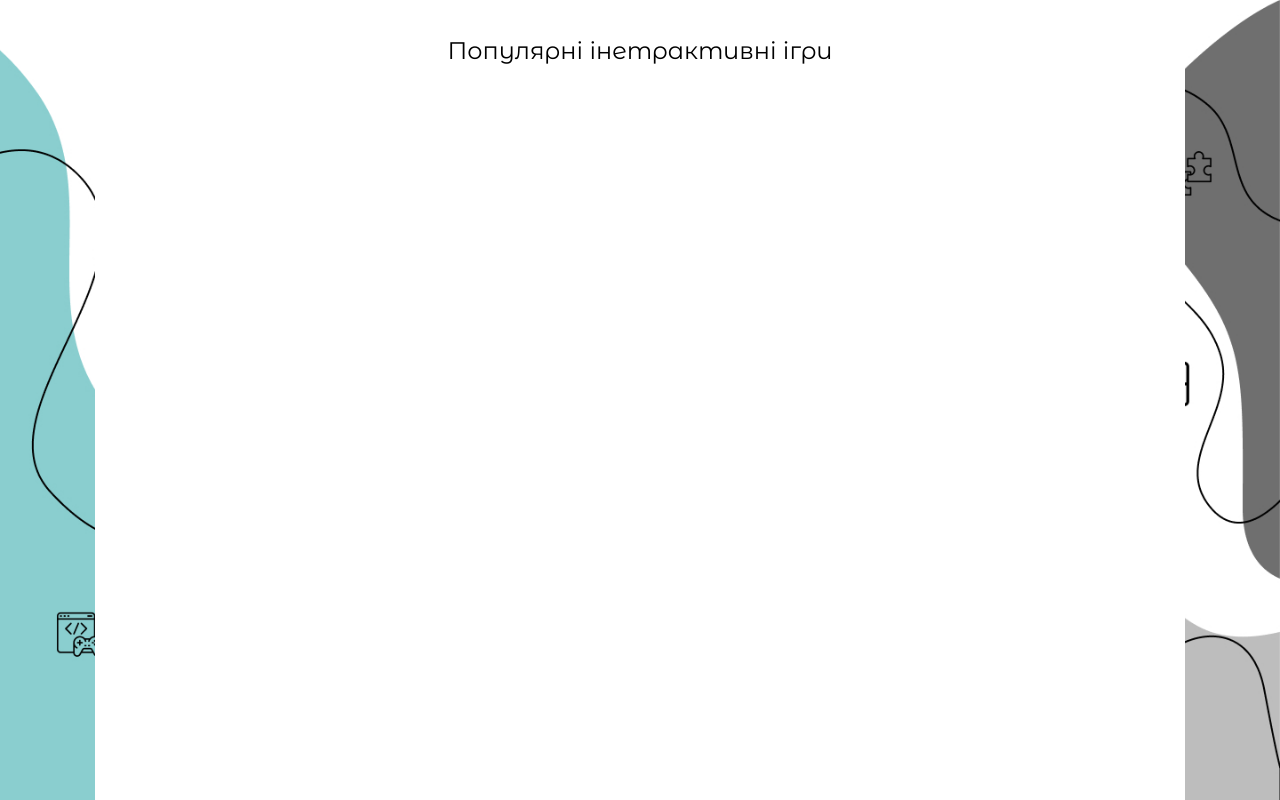
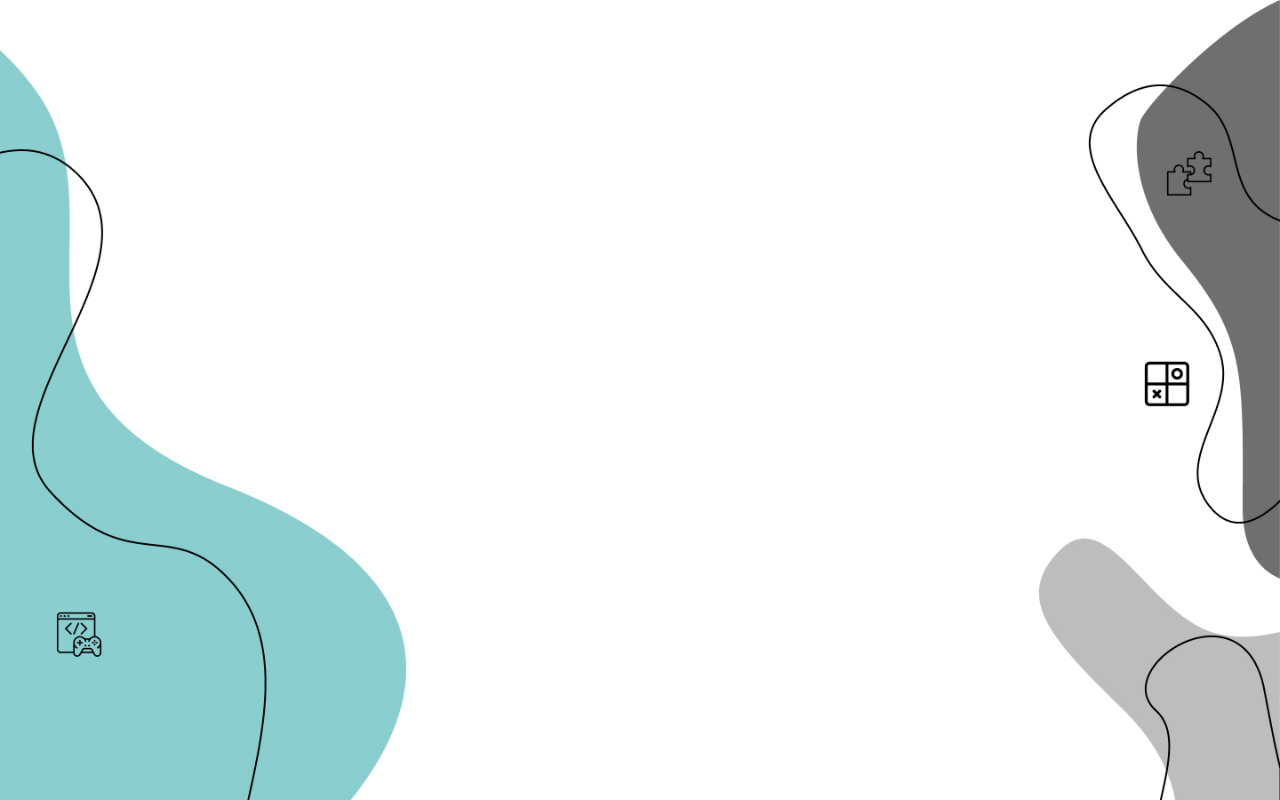
Before and after one commit to lizxqws/Project_3_Coding_Magic_Team_3, a plain HTML site: page index.html in a window 1280 px wide. Drawn offline with Linux system fonts and the light colour scheme.

Commit message:
Revert "add base structure"

```diff
--- a/index.html
+++ b/index.html
@@ -15,11 +15,7 @@
 
 <body>
   <header></header>
-  <main class="wrapper">
-    <div class="main-block">
-      <h1 class="main-block__title">Популярні інетрактивні ігри</h1>
-    </div>
-  </main>
+  <main class="wrapper"></main>
   <footer></footer>
 </body>
 
--- a/scss/components/_background.scss
+++ b/scss/components/_background.scss
@@ -1,25 +1,7 @@
 .wrapper {
-  display: flex;
-  justify-content: center;
   background: url(../../src/images/background.jpg);
   background-repeat: no-repeat;
   background-size: cover;
   height: 100%;
   min-height: 100vh;
 }
-
-.main-block {
-  display: flex;
-  justify-content: center;
-  width: 1090px;
-  height: 100%;
-  min-height: 100vh;
-  background-color: #fff;
-
-  &__title {
-    @extend %title-text;
-
-    margin-top: 36px;
-    margin-bottom: 36px;
-  }
-}
```
Also changed, not shown: css/main.css.
